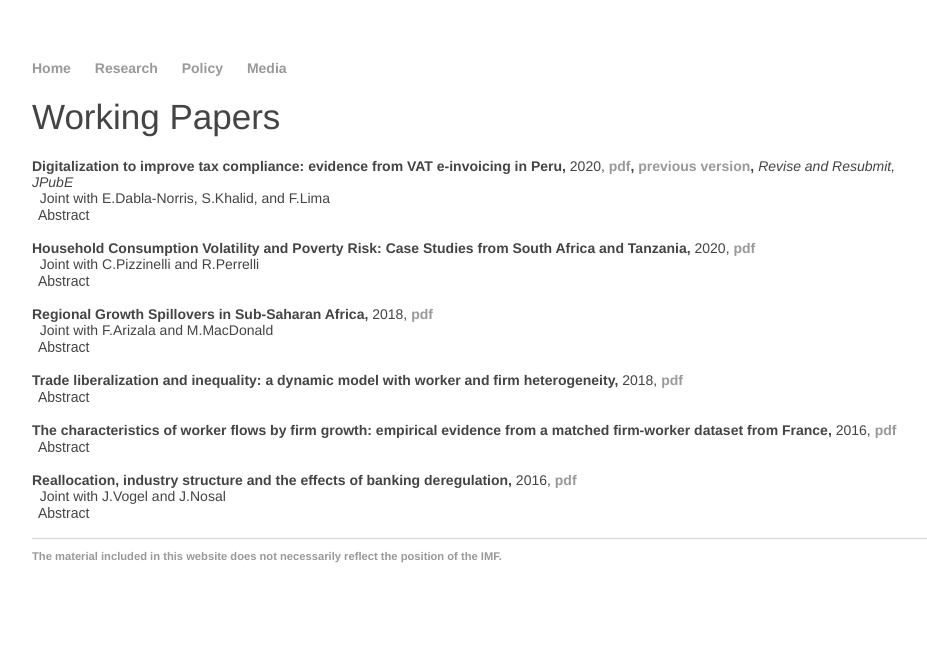
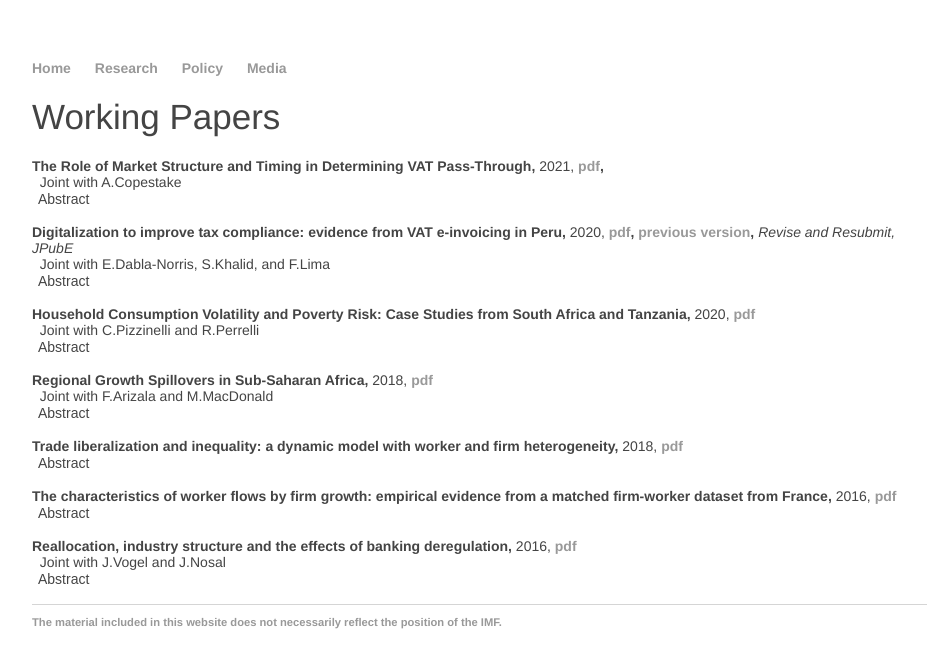
Before and after one commit to matthieubellon/matthieubellon.github.io, a Jekyll site: the page built from research/index.html, in a window 1280 px wide. Shown: the top 668 px of the page, without its empty margins (160-1087 px from the left). Built offline with Jekyll 4.4.1, drawn with Linux system fonts in a browser that asks for light colours.

Commit message:
Update index.html

```diff
--- a/research/index.html
+++ b/research/index.html
@@ -4,6 +4,17 @@ title: Matthieu Bellon, Economist
 ---
 <h1 id="Research_Papers">Working Papers</h1>
 <div class="pad-body">
+
+<br><strong>The Role of Market Structure and Timing in Determining VAT Pass-Through,</strong> 2021,
+<strong>
+<a href="/docs/Heterogeneous_VAT_Pass_Through.pdf">pdf</a>,
+</strong>
+<br>&nbsp; Joint with A.Copestake <br>
+<button type="button" class="collapsible">Abstract</button>
+<div class="content">
+We examine the role of market characteristics and timing in explaining observed heterogeneity in VAT pass-through. We first extend existing theory to characterize the roles of imperfect competition and product differentiation, then investigate these relationships empirically using a panel of 14 Eurozone countries between 1999 and 2013. We find important roles for product market regulation and product quality, and little impact of advance announcement of reforms. Our findings have important implications for policy-makers considering VAT rate adjustments, by illuminating which of the consumers or the producers would experience the brunt of a reform across different settings.
+</div>
+<br>
 
 <br><strong>Digitalization to improve tax compliance: evidence from VAT e-invoicing in Peru,</strong> 2020, <strong>
 <a href="/docs/Peru_einvoicing.pdf">pdf</a>,
```
